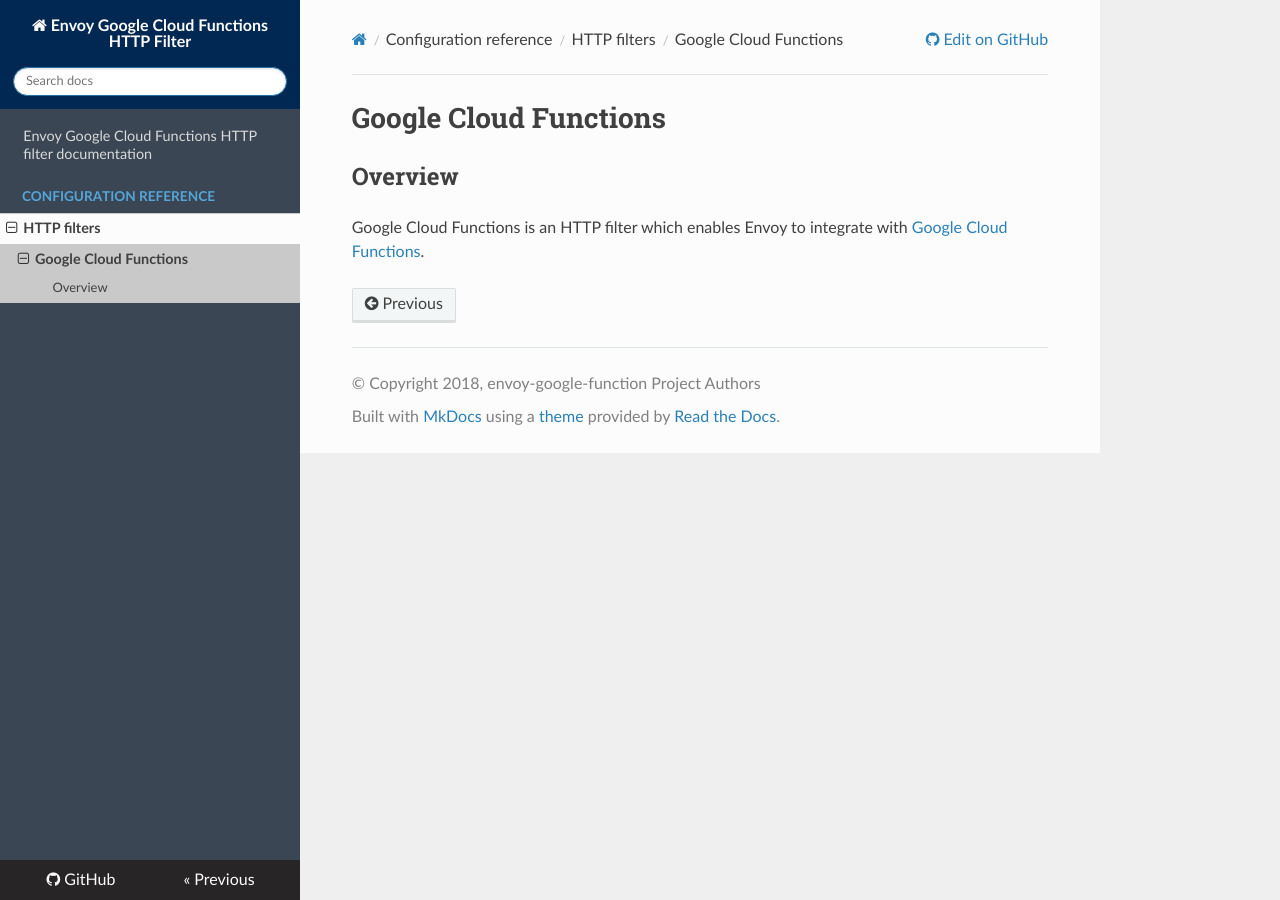
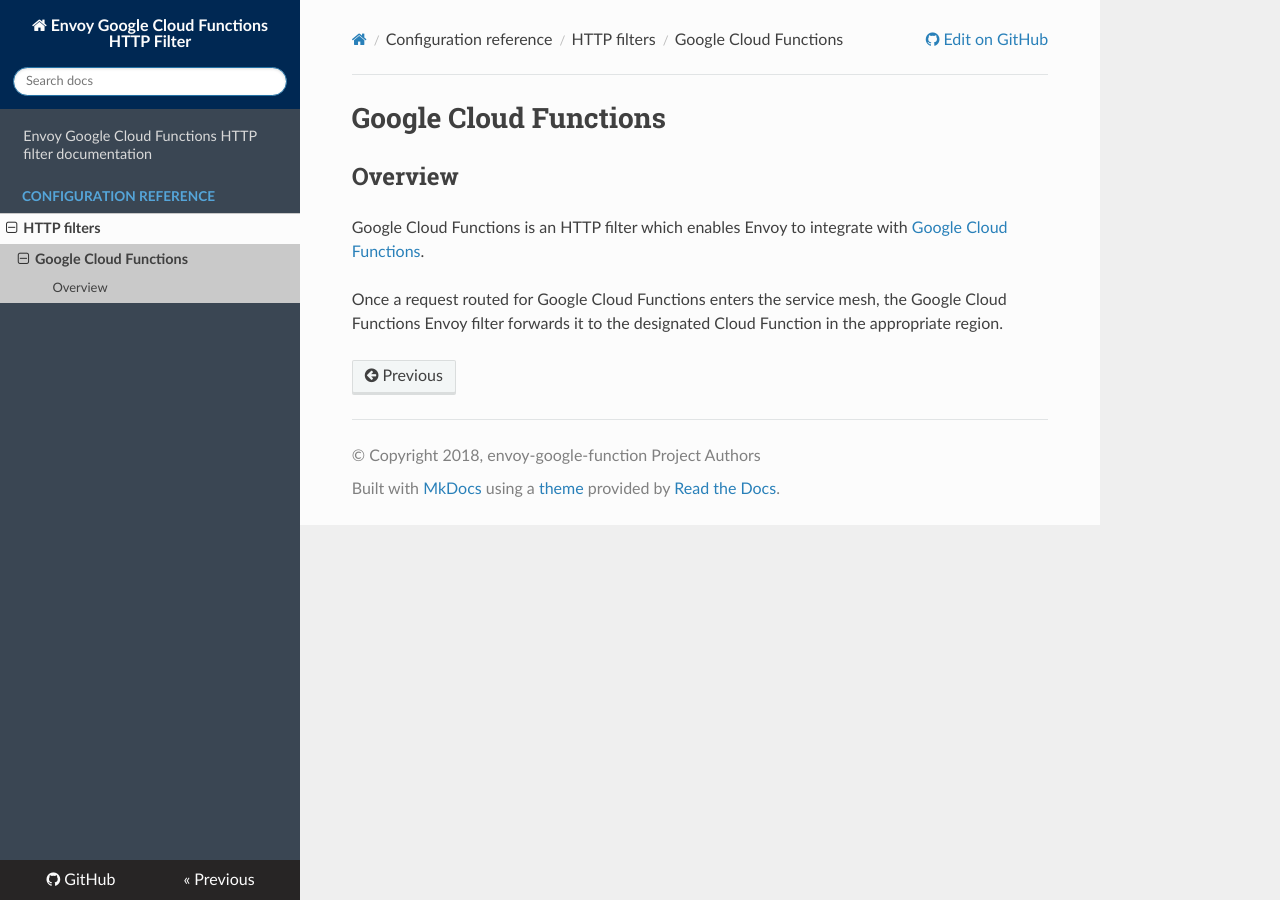
Before and after one commit to solo-io/envoy-google-function, an MkDocs documentation site: the page built from docs/root/configuration/http_filters/gfunction_filter.md, in a window 1280 px wide. Built offline with MkDocs 1.6.1, drawn with Linux system fonts in a browser that asks for light colours; nearby versions of some CDN libraries; old or Windows-style settings are respelled for this version of MkDocs.

Commit message:
docs: Add details

```diff
--- a/docs/root/configuration/http_filters/gfunction_filter.md
+++ b/docs/root/configuration/http_filters/gfunction_filter.md
@@ -4,3 +4,6 @@
 
 Google Cloud Functions is an HTTP filter which enables Envoy to integrate with
 [Google Cloud Functions](https://cloud.google.com/functions/).
+
+Once a request routed for Google Cloud Functions enters the service mesh, the Google Cloud
+Functions Envoy filter forwards it to the designated Cloud Function in the appropriate region.
```
